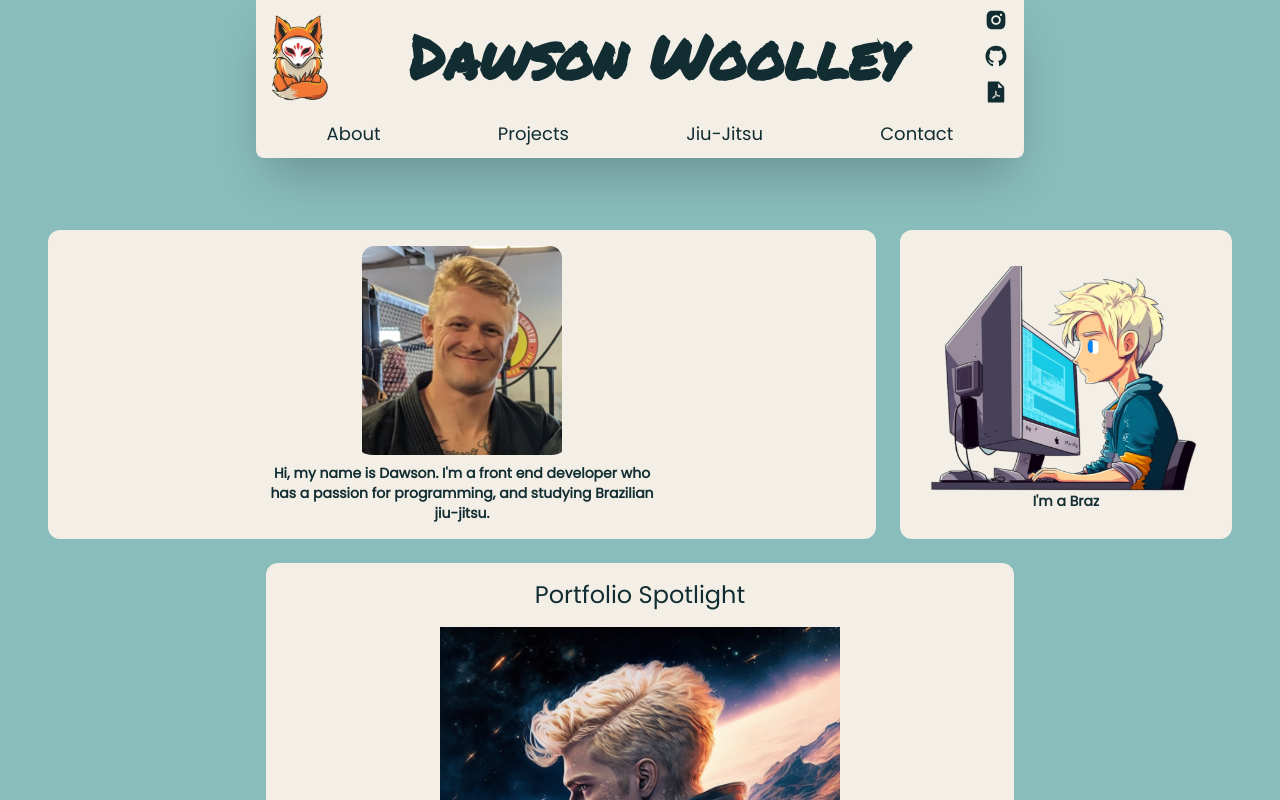
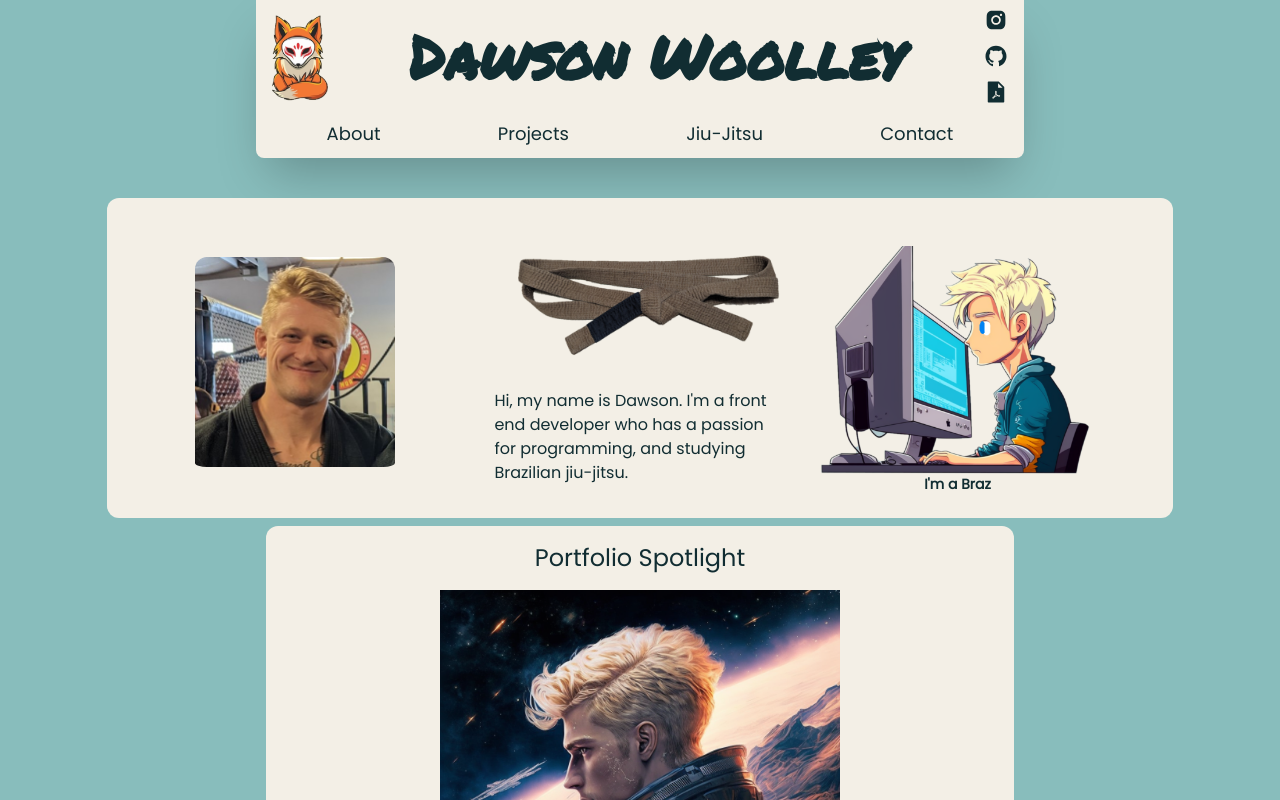
Before and after one commit to Dawsonkw/professionalPortfolio, a React (Vite) app: page / in a window 1280 px wide. Shown: the top 800 px of the page. Built offline with nearby package versions, Linux system fonts and the light colour scheme; a web font is replaced by a local one.

Commit message:
Added photo to about, redoing about section so that everything fits together nicely

```diff
--- a/package.json
+++ b/package.json
@@ -20,8 +20,7 @@
     "react-simple-typewriter": "^5.0.1",
     "react-slick": "^0.29.0",
     "slick-carousel": "^1.8.1",
-    "sort-by": "^0.0.2",
-    "tailwind-scrollbar-hide": "^1.1.7"
+    "sort-by": "^0.0.2"
   },
   "devDependencies": {
     "@types/react": "^18.0.28",
--- a/src/components/About.jsx
+++ b/src/components/About.jsx
@@ -1,6 +1,7 @@
 import React from 'react';
 import character from '../images/softwareDevEdit.png';
 import headshot from '../images/headshotPic.jpg';
+import belt from '../images/beltPhoto.png'
 import { useTypewriter } from 'react-simple-typewriter';
 
 function About(props) {
@@ -15,21 +16,25 @@ function About(props) {
 
     return (
         <div id='about'>
-            <div className='flex iphone5:flex-col 350:flex-col mobile:flex-col sm:flex-row  sm:px-4 justify-between  py-4 px-4 mt-10'>
+            <div className='flex iphone5:flex-col 350:flex-col mobile:flex-col sm:flex-row  sm:px-4 justify-between  py-4 px-4 mt-10 bg-bone iphone5:w-5/6 sm:w-5/6 md:3/5 mx-auto rounded-xl'>
+                <div className='flex flex-col justify-center items-center mt-4 mr-2 mobile:order-2 iphone5:order-2 350:order-2 sm:order-2 md:order-2 text-center sm:px-4  iphone5:mr-4 iphone5:ml-4 sm:ml-0 iphone5:rounded-xl 350:rounded-xl mobile:rounded-xl sm:rounded-tl-none sm:rounded-bl-none xl:rounded-xl xl:ml-1 font-bold xl:mx-8 xl:w-1/3'>
+                    <img className='rounded-xl mx-auto items-center iphone5:hidden 350:hidden mobile:hidden md:hidden lg:hidden xl:flex pb-2' src={headshot} style={{width: '200px'}} alt="" />
 
-                <div className='flex w-2/3  mt-4 iphone5:mx-auto xl:ml-8 xl:mr-4 iphone5:order-2 350:order-2 mobile:order-2 sm:order-1 '>
-                    <div className='flex flex-col justify-center items-center bg-bone py-4 px-4 w-full h-full  rounded-xl iphone5:rounded-xl 350:rounded-xl mobile:rounded-xl sm:rounded-tr-none sm:rounded-br-none xl:rounded-xl xl:mr-1 text-xl text-center font-bold iphone5:text-sm iphone5:w-screen '>
-                    <img className='rounded-xl mx-auto items-center iphone5:hidden 350:hidden mobile:hidden sm:flex pb-2' src={headshot} style={{width: '200px'}} alt="" />
-                        <p className='iphone5:w-full' style={{maxWidth: '400px'}}>
-                            Hi, my name is Dawson. I'm a front end developer who has a passion for programming, and studying Brazilian jiu-jitsu.
 
-                        </p>
-                    </div>
+                </div>
+                <div className='flex flex-col order-2 justify-center items-center' style={{width: '300px'}} >
+
+                    <img className='iphone5: hidden lg:hidden xl:flex justify-center items-center ' src={belt} alt="" />
+                    <p className=''>
+                        Hi, my name is Dawson. I'm a front end developer who has a passion for programming, and studying Brazilian jiu-jitsu.
+
+                    </p>
+
                 </div>
 
-                <div className=' flex flex-col justify-center items-center mt-4 mr-2 mobile:order-1 iphone5:order-1 350:order-1 sm:order-2 text-center sm:px-4 bg-bone iphone5:mr-4 iphone5:ml-4 sm:ml-0 iphone5:rounded-xl 350:rounded-xl mobile:rounded-xl sm:rounded-tl-none sm:rounded-bl-none xl:rounded-xl xl:ml-1 font-bold xl:mx-8 xl:w-1/3'>
-                    <img className='mx-auto pt-4 ' src={character} style={{width: '375px'}} alt="" />
-                    <p className='pb-2 sm:text-sm overflow-y-auto'>I'm a {text}</p>
+                <div className=' flex flex-col justify-center items-center mt-4 mr-2 mobile:order-1 iphone5:order-1 350:order-1 sm:order-2 text-center sm:px-4  iphone5:mr-4 iphone5:ml-4 sm:ml-0 iphone5:rounded-xl 350:rounded-xl mobile:rounded-xl sm:rounded-tl-none sm:rounded-bl-none xl:rounded-xl xl:ml-1 font-bold xl:mx-8 xl:w-1/3'>
+                        <img className='mx-auto pt-4  ' src={character} style={{width: '375px', minWidth:'200px'}} alt="" />
+                        <p className='pb-2 sm:text-sm iphone5:text-xs'>I'm a {text}</p>
                 </div>
             </div>
         </div>
```
Also changed, not shown: src/images/beltPhoto.png (added), 1 other file (tests, documents, lock files or other folders).
